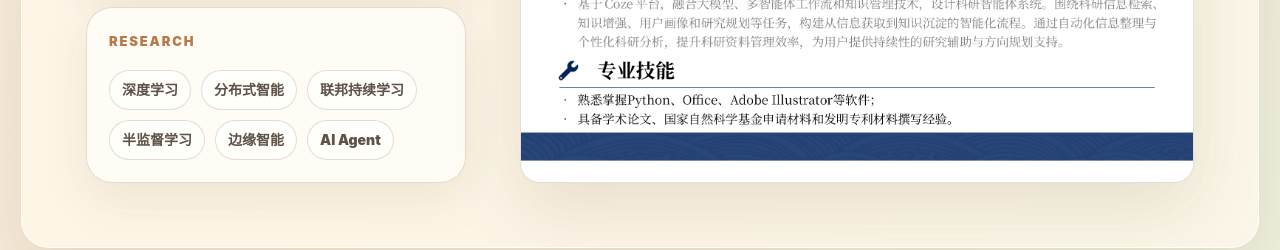
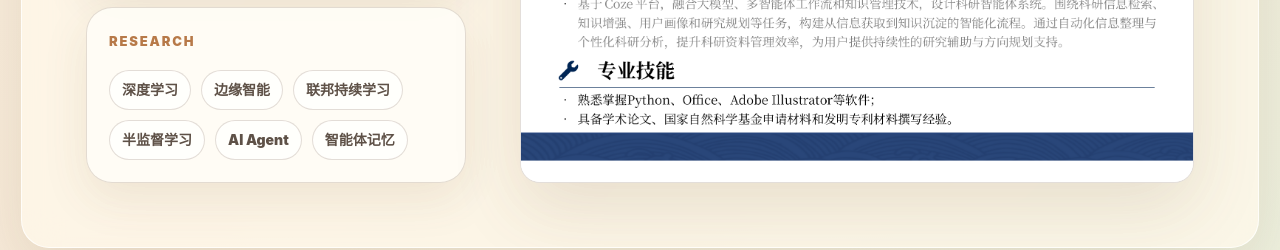
Before and after one commit to bai9yu/portfolio, a plain HTML site: page about.html in a window 1280 px wide. Shown: the part 1231-1481 px from the top of the page. Drawn offline with Linux system fonts and the light colour scheme.

Commit message:
Update research tags in about.html

```diff
--- a/about.html
+++ b/about.html
@@ -54,11 +54,11 @@
             <p class="eyebrow">Research</p>
             <div class="tag-cloud">
               <span>深度学习</span>
-              <span>分布式智能</span>
+              <span>边缘智能</span>
               <span>联邦持续学习</span>
               <span>半监督学习</span>
-              <span>边缘智能</span>
               <span>AI Agent</span>
+              <span>智能体记忆</span>
             </div>
           </section>
         </aside>
```
